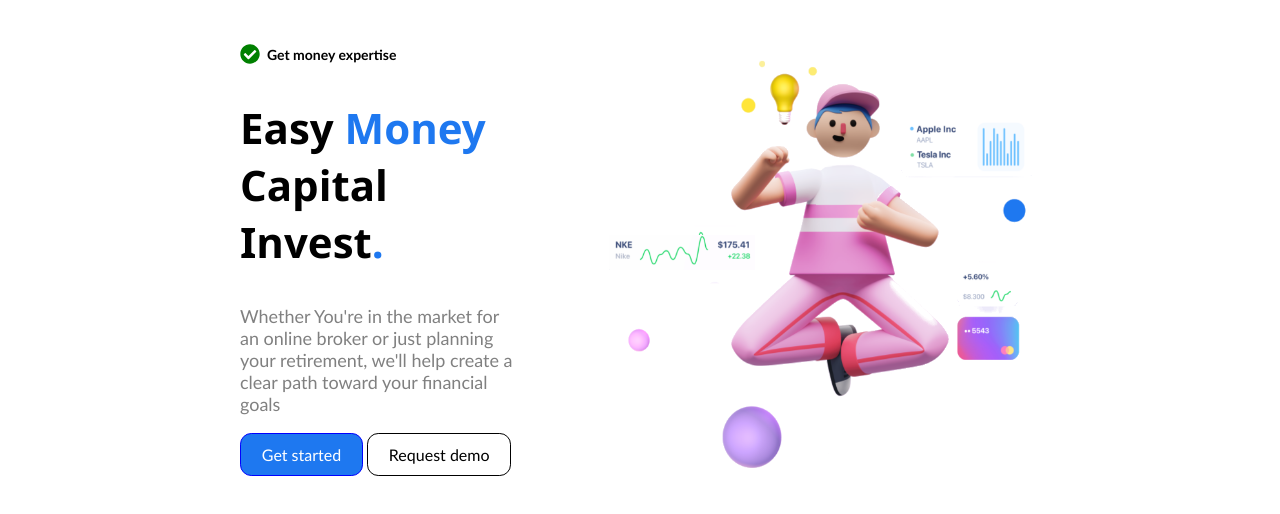
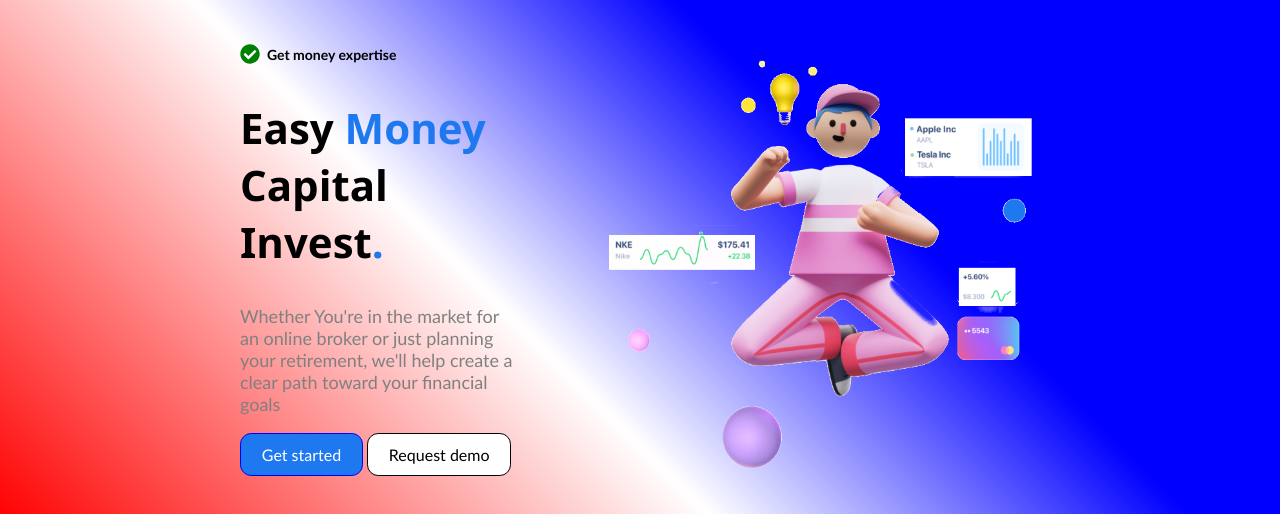
Before and after one commit to JustinasPakalnis/Design-easy-money, a website: page index.html in a window 1280 px wide. Shown: the part 113-627 px from the top of the page. Drawn offline with Linux system fonts and the light colour scheme.

Commit message:
box update

```diff
--- a/css/hero.css
+++ b/css/hero.css
@@ -33,9 +33,10 @@
 .hero .main-title:hover > .crazy {
     display: inline-block;
     color: #cf1010;
-    border: 2px solid red;
+    border: 2px solid rgb(219, 121, 121);
     padding: 0px 10px 5px 10px;
     transform: rotate(-5deg);
+    position: relative;
 
 }
 .hero .description {
@@ -46,3 +47,32 @@
     width: 55%;
 
     }
+
+.crazy::before,
+.crazy::after,
+.crazy > .sqr::before,
+.crazy > .sqr::after {
+    content: '';
+    position: absolute;
+    display: block;
+    width: 2px;
+    height: 2px;
+    border: solid rgb(219, 121, 121) 2px;
+    }
+
+.crazy::before {
+    top: -5px;
+    left: -5px;
+}
+.crazy::after {
+    top: -5px;
+    right: -5px;
+}
+.crazy .sqr::before {
+    bottom: -5px;
+    left: -5px;
+}
+.crazy .sqr::after {
+    bottom: -5px;
+    right: -5px;
+}
--- a/css/main.css
+++ b/css/main.css
@@ -4,6 +4,7 @@ body {
     font-family: 'Gill Sans', 'Gill Sans MT', Calibri, 'Trebuchet MS',
         sans-serif;
     padding-bottom: 60px;
+    background: linear-gradient(45deg, red 20% , white 50% , blue 70%);
      }
 .container{
     display: inline-block;
@@ -15,7 +16,7 @@ main {
     }
 .main > .container + .container {
     margin-top: 60px;
-    }
+}
 .main-footer {
     margin-top: 60px;
     justify-content: space-between;
--- a/index.html
+++ b/index.html
@@ -39,7 +39,9 @@
                     </svg>
                     Get money expertise
                 </div>
-                <h1 class="main-title">Easy <span class="crazy">Money</span> Capital Invest<span>.</span>
+                <h1 class="main-title">Easy
+                    <span class="crazy">Money<span class="sqr"></span></span>
+                    Capital Invest<span>.</span>
                 </h1>
                 <p class="description">Whether You're in the market for an online broker or just planning your retirement, we'll help create a clear path toward your financial goals</p>
                 <div class="btn-list">
```
